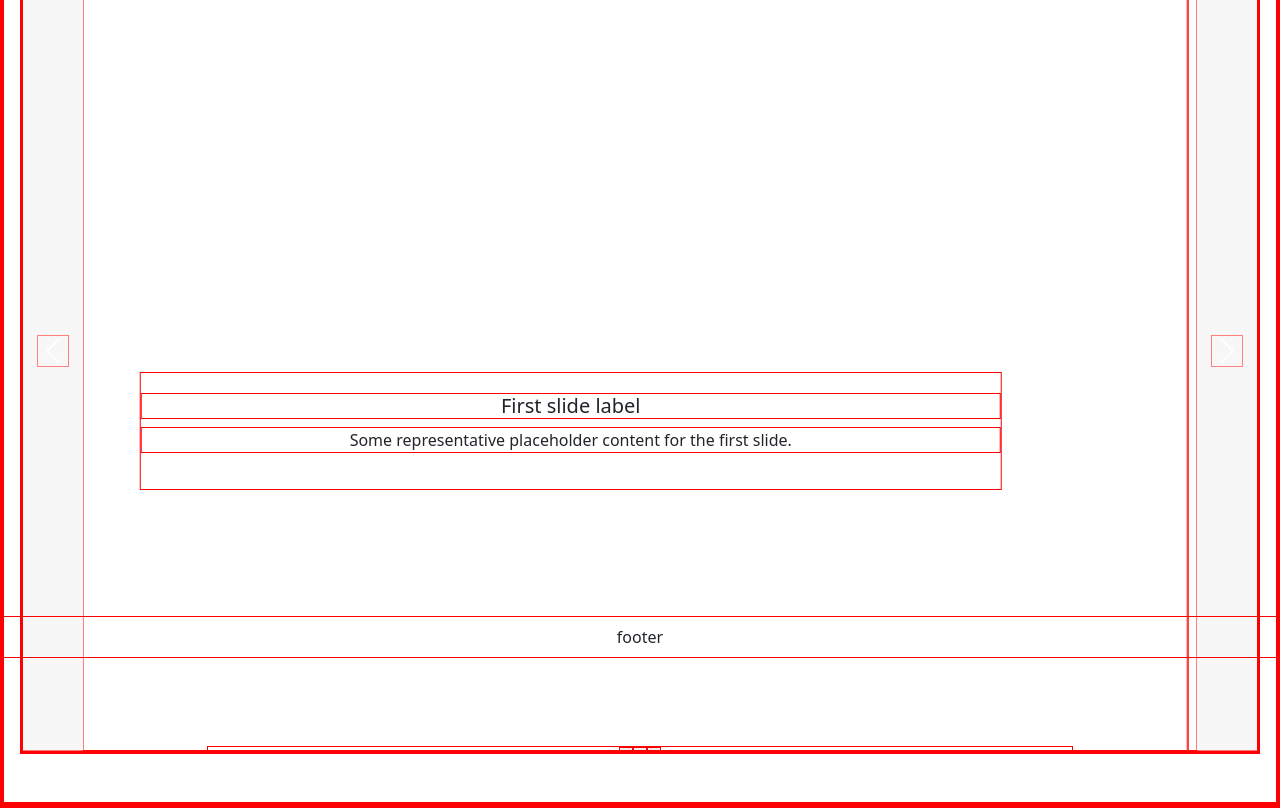
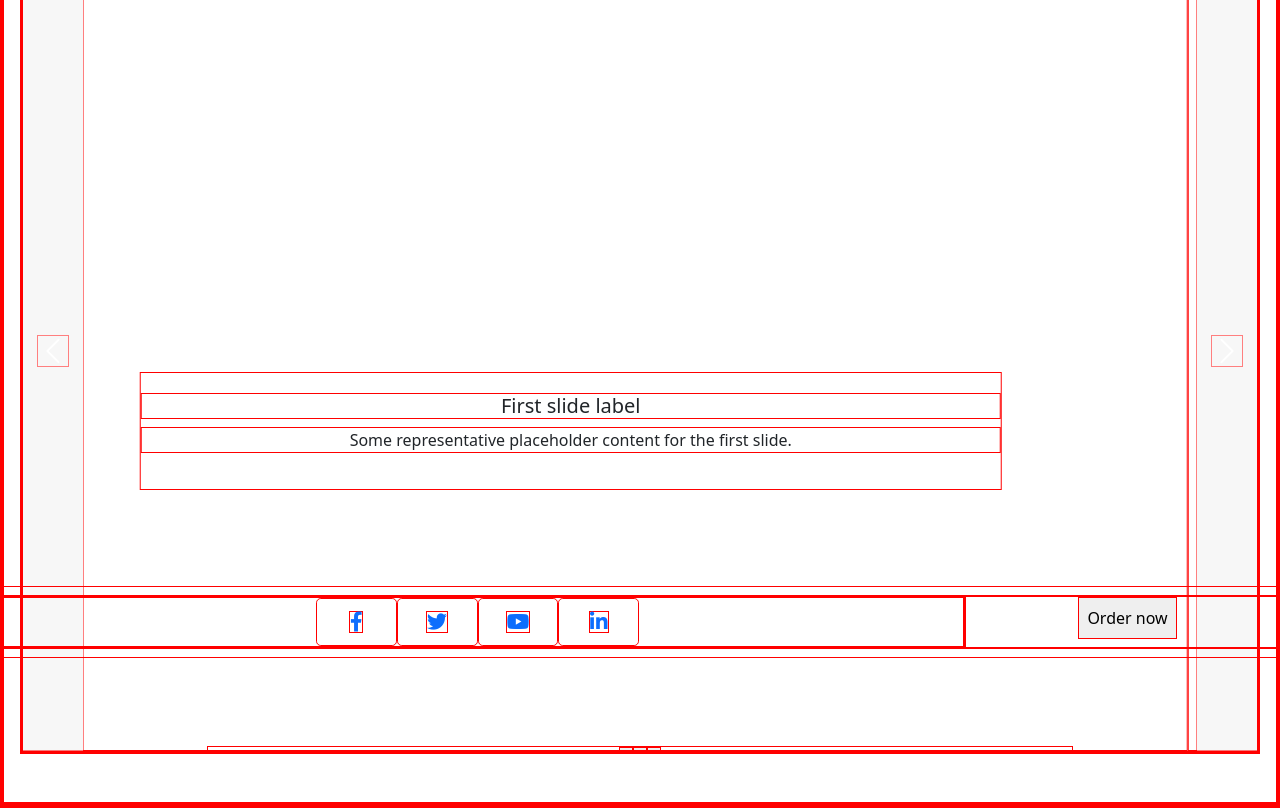
Before and after one commit to plyn85/freshly-slilced-eatery, a website: page public/index.html in a window 1280 px wide. Shown: the part 142-950 px from the top of the page. Drawn offline with nearby package versions, Linux system fonts and the light colour scheme.

Commit message:
added social links & btn to footer

```diff
--- a/public/index.html
+++ b/public/index.html
@@ -130,7 +130,53 @@
             <!-- end carousel-->
             <!-- start footer -->
             <section>
-                <footer class="mt-auto py-2 fixed-bottom text-center">footer</footer>
+                <footer class="mt-auto py-2 fixed-bottom text-center">
+                    <div class="row">
+                        <div class="col-9">
+                            <div class="row justify-content-center">
+                                <!-- facebook -->
+                                <a
+                                    class="btn-floating btn-lg btn-fb col-2 col-lg-1 social-icon-footer-links"
+                                    href="https://www.facebook.com/patrick.lynch.505"
+                                    aria-label="a link to a facebook account"
+                                    target="blank"
+                                >
+                                    <i class="fab fa-facebook-f social-icon-footer-icon"></i>
+                                </a>
+                                <!--Twitter-->
+                                <a
+                                    class="btn-floating btn-lg btn-tw col-2 col-lg-1 social-icon-footer-links"
+                                    href="https://twitter.com/gregplitt?lang=en"
+                                    aria-label="a link to a twitter account"
+                                    target="blank"
+                                >
+                                    <i class="fab fa-twitter social-icon-footer-icon"></i>
+                                </a>
+                                <!--YouTube -->
+                                <a
+                                    class="btn-floating btn-lg btn-youtube col-2 col-lg-1 social-icon-footer-links"
+                                    href="https://www.youtube.com/channel/UCe0TLA0EsQbE-MjuHXevj2A"
+                                    aria-label="a link to a youtube account"
+                                    target="blank"
+                                >
+                                    <i class="fab fa-youtube  social-icon-footer-icon"></i>
+                                </a>
+                                <!--Linkedin-->
+                                <a
+                                    class="btn-floating btn-lg btn-ins col-2 col-lg-1 social-icon-footer-links"
+                                    href="https://www.linkedin.com/in/daryllynch"
+                                    aria-label="a link to a linkedin account"
+                                    target="blank"
+                                >
+                                    <i class="fab fa-linkedin-in  social-icon-footer-icon"></i>
+                                </a>
+                            </div>
+                        </div>
+                        <div class="col-3">
+                            <button class="p-2">Order now</button>
+                        </div>
+                    </div>
+                </footer>
             </section>
             <!-- end footer -->
         </main>
--- a/public/style.css
+++ b/public/style.css
@@ -1,3 +1,5 @@
+@import url("https://cdnjs.cloudflare.com/ajax/libs/font-awesome/5.9.0/css/all.css");
+
 * {
   border: 1px solid red;
 }
```
